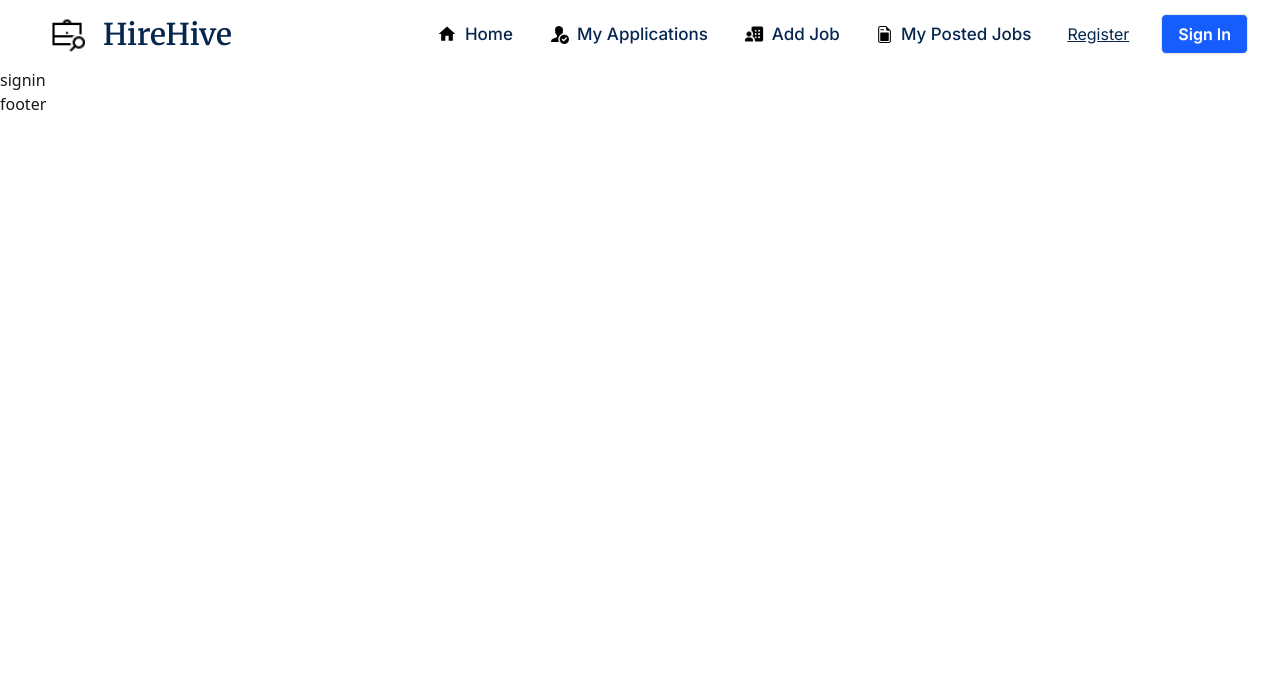
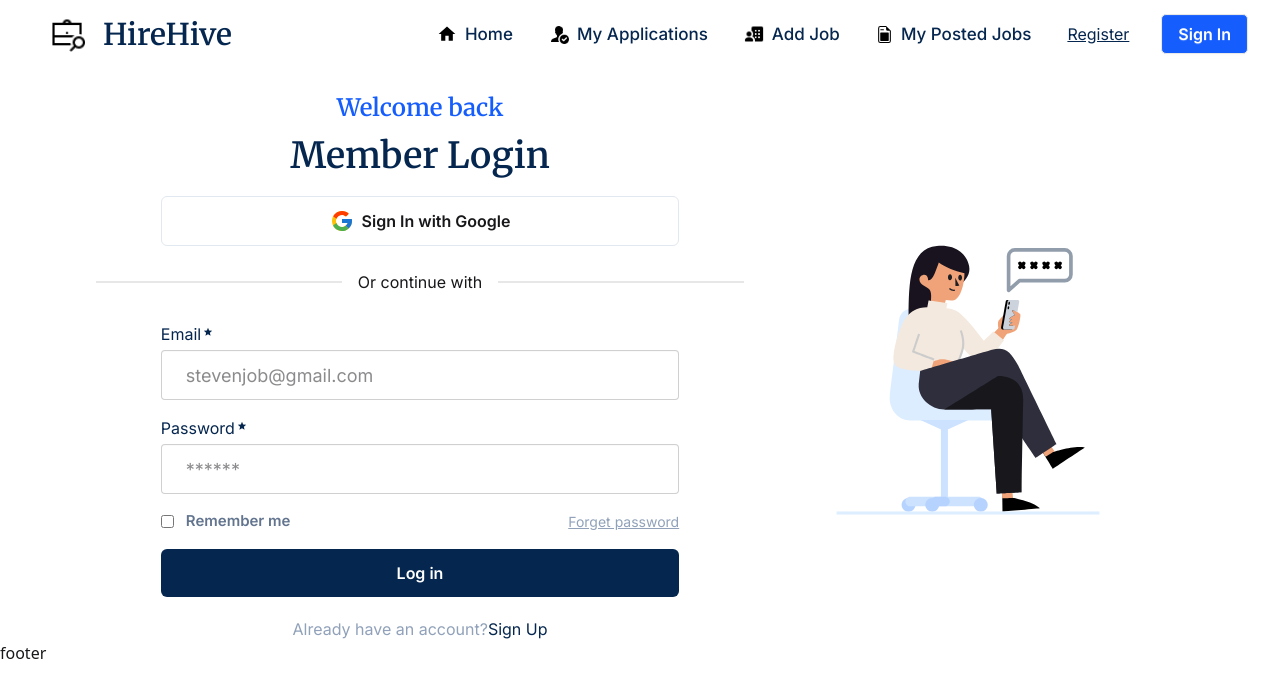
Before and after one commit to Pritom07/HireHive-client, a React (Vite) app: page /signin in a window 1280 px wide. Shown: the top 698 px of the page. Built offline with nearby package versions, Linux system fonts and the light colour scheme.

Commit message:
signin page complete

```diff
--- a/src/Pages/Shared/Navbar/Navbar.css
+++ b/src/Pages/Shared/Navbar/Navbar.css
@@ -1,4 +1,3 @@
-/* Prevent navbar link overlap on medium-sized tablets */
 @media (max-width: 1024px) {
   .navbar .menu-horizontal {
     flex-wrap: nowrap !important;
--- a/src/Register/Register.jsx
+++ b/src/Register/Register.jsx
@@ -20,7 +20,7 @@
           Register
         </h1>
         <h1 className="text-3xl lg:text-4xl font-merriweather font-semibold text-[#05264e] mt-3 text-center lg:text-left">
-          Start your Experience here !
+          Start your Experience here
         </h1>
 
         <button className="p-3 w-full sm:w-[80%] border-1 border-slate-200 rounded-[6px] mt-5 cursor-pointer hover:-translate-y-1 hover:text-blue-600 hover:shadow-sm duration-200 font-semibold text-nowrap flex justify-center items-center">
@@ -112,9 +112,12 @@
                 Agree to our terms and policy
               </span>
             </div>
-            <p className="mt-2 sm:mt-0 text-slate-400 cursor-pointer text-sm">
+            <Link
+              to=""
+              className="mt-2 sm:mt-0 text-slate-400 cursor-pointer text-sm hover:text-blue-600 underline"
+            >
               Learn More
-            </p>
+            </Link>
           </div>
 
           <button className="bg-[#05264e] hover:bg-blue-600 rounded-[6px] p-3 text-white font-semibold cursor-pointer w-full mt-4 hover:-translate-y-1 duration-200">
@@ -129,8 +132,6 @@
           </span>
         </h1>
       </div>
-
-      {/* Right side (Animation) */}
       <div className="w-full lg:w-[40%] mt-4 lg:mt-0 flex justify-center items-center">
         <div className="w-[130%]">{View}</div>
       </div>
--- a/src/SignIn/SignIn.jsx
+++ b/src/SignIn/SignIn.jsx
@@ -1,7 +1,96 @@
+import { FcGoogle } from "react-icons/fc";
+import { FaGithub } from "react-icons/fa";
+import { MdOutlineStarPurple500 } from "react-icons/md";
+import { Link } from "react-router-dom";
+import verification from "../assets/verify.json";
+import { useLottie } from "lottie-react";
+
 const SignIn = () => {
+  const options = {
+    animationData: verification,
+    loop: true,
+  };
+
+  const { View } = useLottie(options);
   return (
-    <div>
-      <h1>signin</h1>
+    <div className="font-inter mt-6 px-3 lg:px-8 flex flex-col lg:flex-row gap-2 max-w-6xl mx-auto">
+      <div className="flex flex-col justify-center items-center lg:w-[60%]">
+        <h1 className="font-merriweather text-2xl font-semibold text-blue-600">
+          Welcome back
+        </h1>
+        <h1 className="text-3xl lg:text-4xl font-merriweather font-semibold text-[#05264e] mt-3 text-center lg:text-left">
+          Member Login
+        </h1>
+
+        <button className="p-3 w-full sm:w-[80%] border-1 border-slate-200 rounded-[6px] mt-5 cursor-pointer hover:-translate-y-1 hover:text-blue-600 hover:shadow-sm duration-200 font-semibold text-nowrap flex justify-center items-center">
+          <FcGoogle className="inline mr-2 text-2xl" />
+          Sign In with Google
+        </button>
+
+        <div className="divider mt-7">Or continue with</div>
+
+        <form className=" w-full sm:w-[80%]">
+          <div className="mt-4">
+            <label className="text-[#05264e]">
+              Email
+              <MdOutlineStarPurple500 className="inline text-[10px] relative bottom-1 ml-0.5" />
+            </label>
+            <input
+              type="email"
+              className="input p-6 mt-1 w-full focus:outline-none focus:border-blue-600 text-lg"
+              placeholder="stevenjob@gmail.com"
+              required
+            />
+          </div>
+
+          <div className="mt-4">
+            <label className="text-[#05264e]">
+              Password
+              <MdOutlineStarPurple500 className="inline text-[10px] relative bottom-1 ml-0.5" />
+            </label>
+            <input
+              type="password"
+              className="input p-6 mt-1 w-full focus:outline-none focus:border-blue-600 text-lg"
+              placeholder="******"
+              required
+            />
+          </div>
+
+          <div className="mt-4 flex justify-between items-center">
+            <div className="flex items-center">
+              <input
+                type="checkbox"
+                name="checkBox"
+                className="mr-3 cursor-pointer"
+              />
+              <span className="text-slate-500 text-[15px] font-semibold">
+                Remember me
+              </span>
+            </div>
+            <Link
+              to=""
+              className="mt-2 sm:mt-0 text-slate-400 cursor-pointer text-sm hover:text-blue-600 underline"
+            >
+              Forget password
+            </Link>
+          </div>
+
+          <button className="bg-[#05264e] hover:bg-blue-600 rounded-[6px] p-3 text-white font-semibold cursor-pointer w-full mt-4 hover:-translate-y-1 duration-200">
+            Log in
+          </button>
+        </form>
+
+        <h1 className="mt-5 text-center">
+          <span className="text-slate-400">Already have an account?</span>
+          <span className="text-[#05264e]">
+            <Link to="/register">Sign Up</Link>
+          </span>
+        </h1>
+      </div>
+
+      <div className="w-full lg:w-[40%] mt-4 lg:mt-0 flex justify-center items-center">
+        <div className="w-[130%]">{View}</div>
+      </div>
     </div>
   );
 };
```
